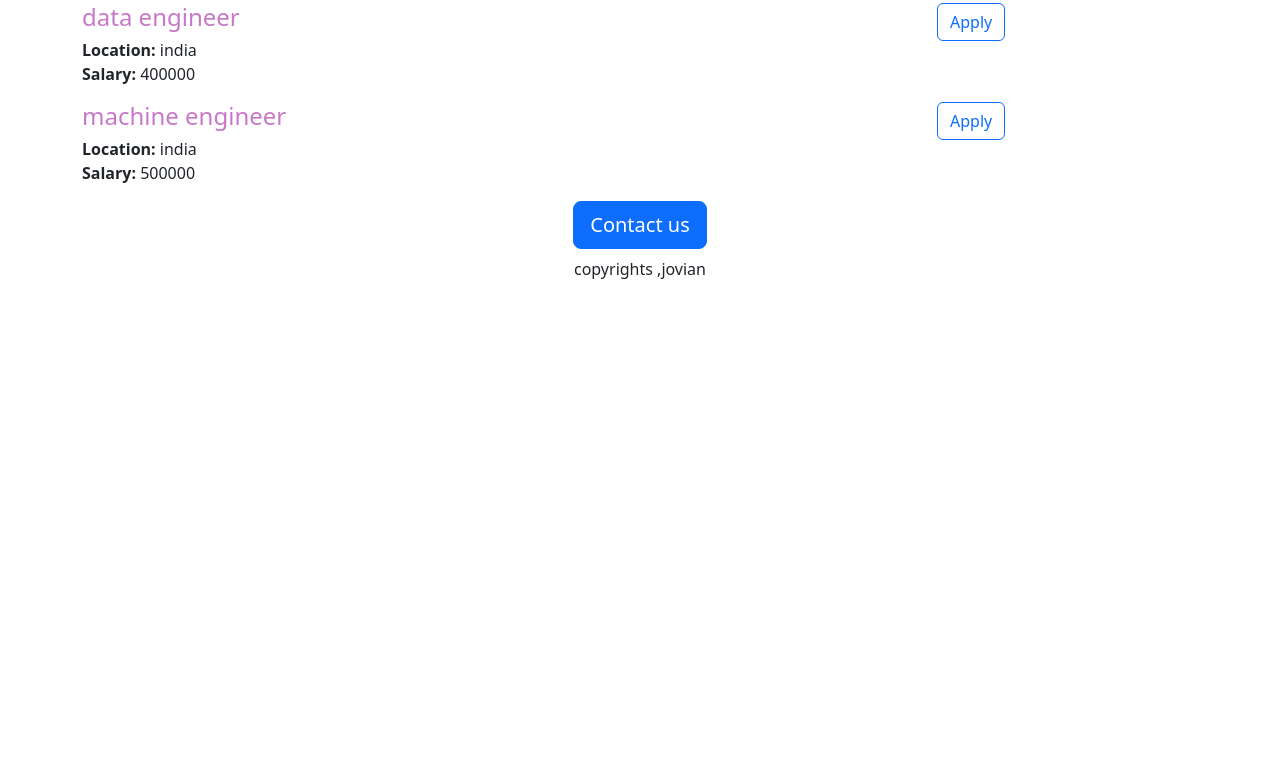
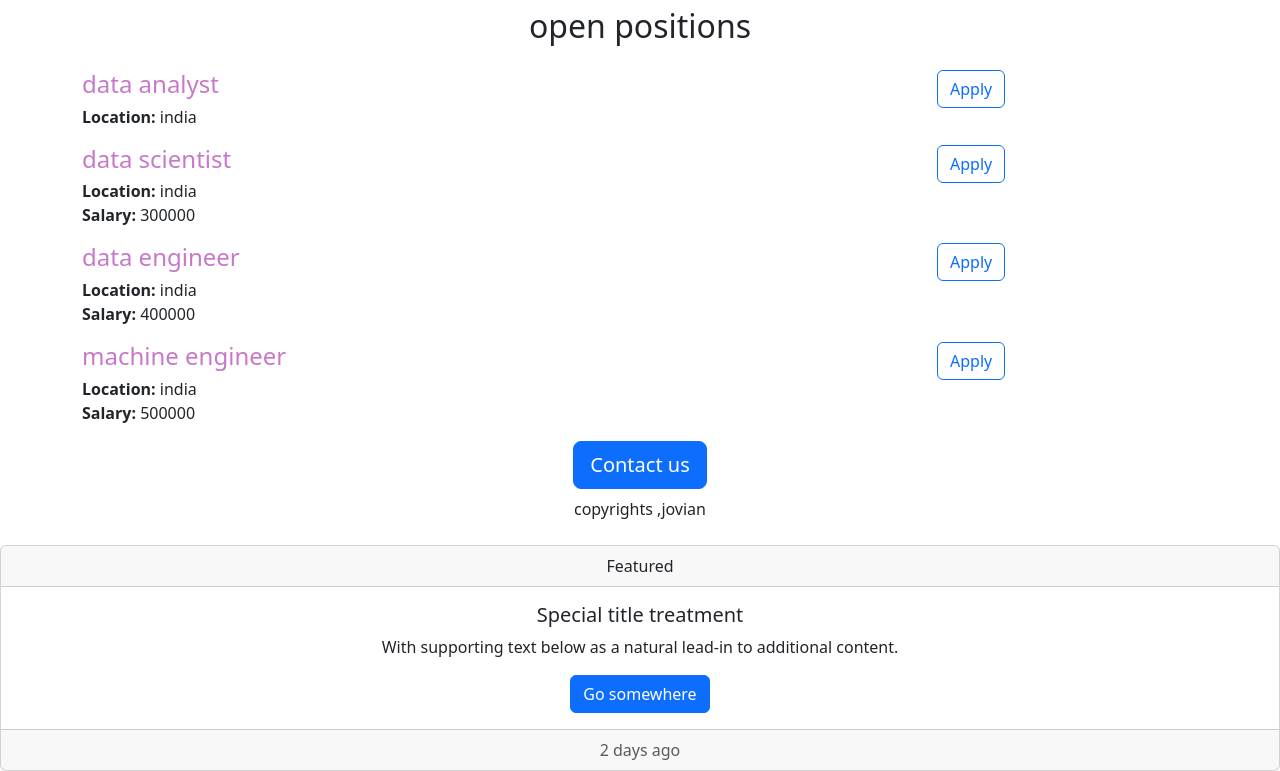
Before and after one commit to SIDDARDHA5C0/flask-webdevelopment-jovianwebsite, a Flask app: page / in a window 1280 px wide. Shown: the part 819-1590 px from the top of the page. Before the commit the page ends 1098 px from the top, so only its background shows below. Run offline with Flask 2, Linux system fonts and the light colour scheme.

Commit message:
functional and improvements done

```diff
--- /dev/null
+++ b/templates/footerbar.html
@@ -0,0 +1,13 @@
+<div class="card text-center">
+  <div class="card-header">
+    Featured
+  </div>
+  <div class="card-body">
+    <h5 class="card-title">Special title treatment</h5>
+    <p class="card-text">With supporting text below as a natural lead-in to additional content.</p>
+    <a href="#" class="btn btn-primary">Go somewhere</a>
+  </div>
+  <div class="card-footer text-body-secondary">
+    2 days ago
+  </div>
+</div>
--- a/templates/home.html
+++ b/templates/home.html
@@ -9,6 +9,7 @@
         width: 100%;
         height: 300px;
         object-fit:cover;
+        margin-bottom:20px;
       }
     </style>
     <title>jovian website </title>
@@ -16,11 +17,19 @@
   </head>
 
   <body>
+    {% include 'navbar.html' %}
+    <img class="img-fluid" id="banner" src="https://images.unsplash.com/photo-1504805572947-34fad45aed93?ixlib=rb-4.0.3&ixid=MnwxMjA3fDB8MHxwaG90by1wYWdlfHx8fGVufDB8fHx8&auto=format&fit=crop&w=2070&q=80" height="300"/>
     <div class="container" >
     <h1 class="text-center mt-2 mb-4">{{company_name}} careers!</h1>
-    <img class="img-fluid" id="banner" src="https://images.unsplash.com/photo-1504805572947-34fad45aed93?ixlib=rb-4.0.3&ixid=MnwxMjA3fDB8MHxwaG90by1wYWdlfHx8fGVufDB8fHx8&auto=format&fit=crop&w=2070&q=80" height="300"/>
+
     <h2 class="text-center mt-2 mb-4">About Jovian</h2>
-    <p class="lead" >Lorem ipsum dolor sit amet, consectetur adipiscing elit, sed do eiusmod tempor incididunt ut labore et dolore magna aliqua. Ut enim ad minim veniam, quis nostrud exercitation ullamco laboris nisi ut aliquip ex ea commodo consequat. Duis aute irure dolor in reprehenderit in voluptate velit esse cillum dolore eu fugiat nulla pariatur. Excepteur sint occaecat cupidatat non proident, sunt in culpa qui officia deserunt mollit anim id est laborum</p>
+      <div class='row'>
+        <div class='col-8'>
+    <p class="lead" >Lorem ipsum dolor sit amet, consectetur adipiscing elit, sed do eiusmod tempor incididunt ut labore et dolore magna aliqua. Ut enim ad minim veniam, quis nostrud exercitation ullamco laboris nisi ut aliquip ex ea commodo consequat. Duis aute irure dolor in reprehenderit in voluptate velit esse cillum dolore eu fugiat nulla pariatur. Excepteur sint occaecat cupidatat non proident, sunt in culpa qui officia deserunt mollit anim id est laborum</p> </div>
+        <div class='d-none d-md-block col-4'>
+        <img src="https://plus.unsplash.com/premium_photo-1663047716627-e0b6c878761e?w=600&auto=format&fit=crop&q=60&ixlib=rb-4.0.3&ixid=M3wxMjA3fDB8MHxzZWFyY2h8MTN8fHdvcmslMjBwbGFjZXxlbnwwfHwwfHx8MA%3D%3D" >
+      </div>
+      </div>
     <h2 class="text-center mt-2 mb-4">open positions </h2>
     <div >
        {% for job in jobs %}
@@ -28,8 +37,9 @@
 {% endfor %}
     </div>
       <div  class="text-center mt-2 mb-4">
-<button class="btn btn-primary btn-lg">Contact us</button>
+<a href="mailto:20bq1a05c0@vvit.net?subject=hello%20got%20selected&body=do%20pandago!"  class="btn btn-primary btn-lg">Contact us</a>
     <p class="text-center mt-2 mb-4">copyrights ,jovian </p> </div>
     </div>
+    {% include 'footerbar.html' %}
   </body>
 </html>
--- a/templates/jobitem.html
+++ b/templates/jobitem.html
@@ -9,6 +9,6 @@
   </div>
   <div class='col-3'>
 
-  <button type="button" class="btn btn-outline-primary">Apply</button>
+  <a href="mailto:20bq1a05c0@vvit.net?subject=hello%20got%20selected&body=do%20pandago!" type="button" class="btn btn-outline-primary">Apply</a>
   </div>
 </div>
--- /dev/null
+++ b/templates/navbar.html
@@ -0,0 +1,9 @@
+<nav class="navbar shadow-sm fixed-top bg-white">
+  <div class="container-fluid">
+    <a class="navbar-brand" href="#">
+      <img src=https://getbootstrap.com/docs/5.3/assets/brand/bootstrap-logo.svg alt="Logo" width="30" height="24" class="d-inline-block align-text-top">
+      Happy one!
+    </a>
+  </div>
+</nav>
+<div style="height:56px"> </div>
```
